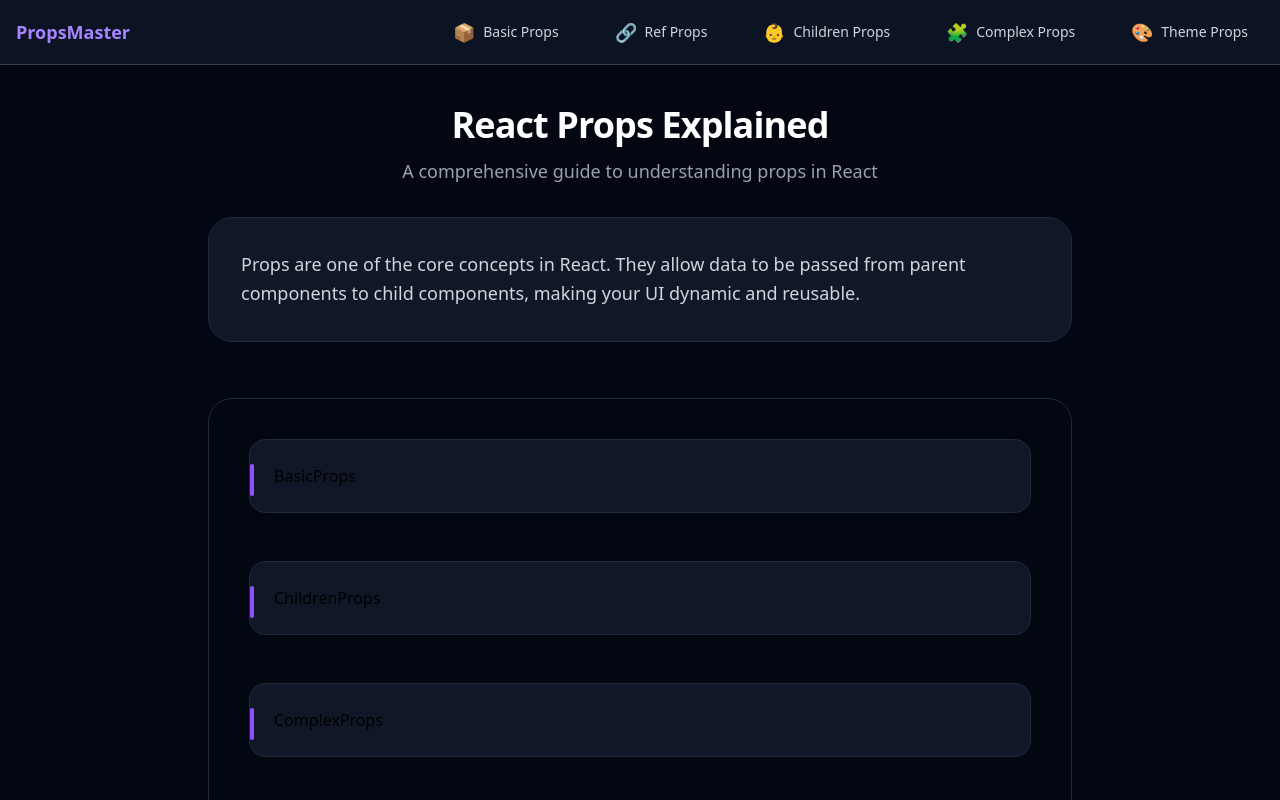
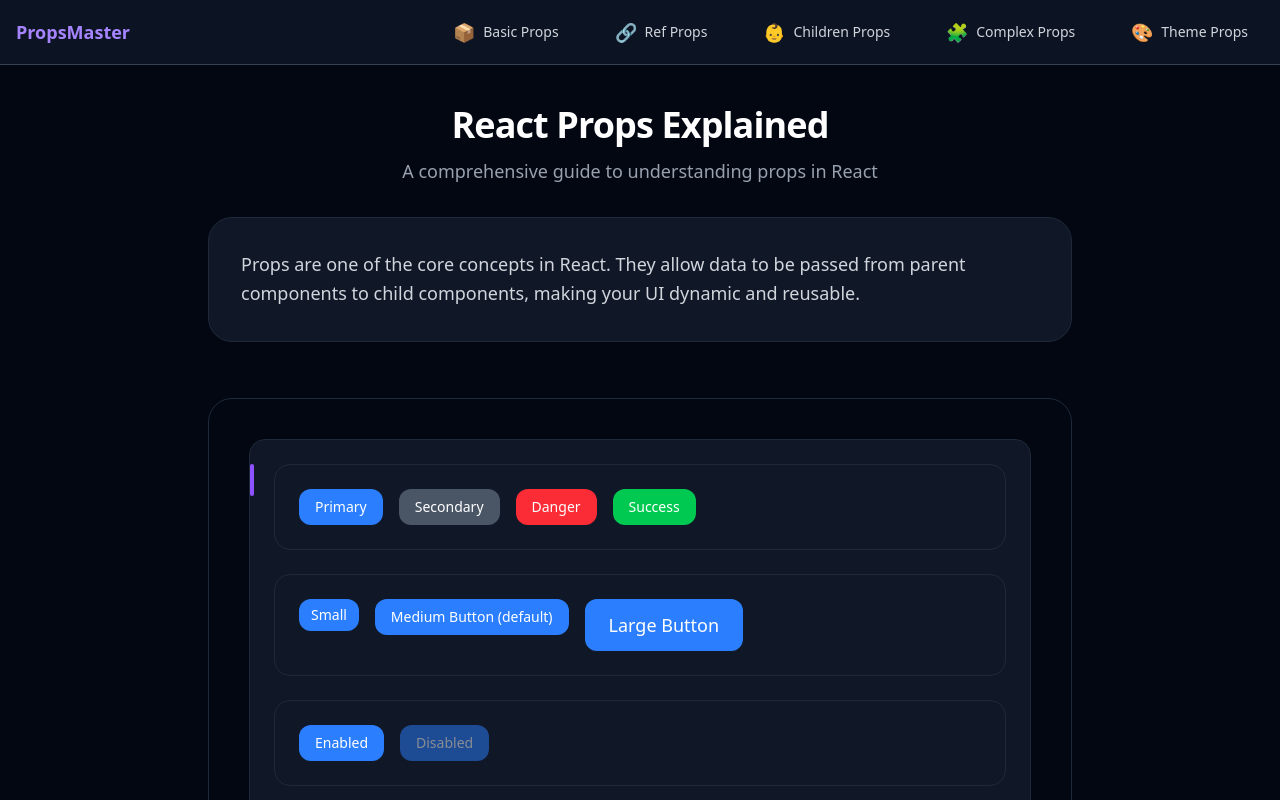
Before and after one commit to Shubhamdeulkar06/Advance-props-and-components, a React (Vite) app: page / in a window 1280 px wide. Shown: the top 800 px of the page. Built offline with nearby package versions, Linux system fonts and the light colour scheme; the HTML template or start-up script is replaced by a standard one.

Commit message:
BasicProps component complete

```diff
--- a/src/components/BasicProps.jsx
+++ b/src/components/BasicProps.jsx
@@ -1,9 +1,121 @@
-import React from 'react'
+import React, { useState } from "react";
+
+export function Button({
+  text,
+  color = "primary",
+  size = "medium",
+  onClick,
+  disabled = false,
+}) {
+  return (
+    <button
+      disabled={disabled}
+      onClick={!disabled ? onClick : undefined}
+      className={`
+        rounded-xl font-medium transition-all duration-200
+        focus:outline-none focus:ring-2 focus:ring-violet-400
+
+        ${size === "small" && "px-3 py-1.5 text-sm"}
+        ${size === "medium" && "px-4 py-2 text-sm"}
+        ${size === "large" && "px-6 py-3 text-lg"}
+
+        ${color === "primary" && "bg-blue-500 text-white hover:bg-blue-600"}
+        ${color === "secondary" && "bg-gray-600 text-white hover:bg-gray-700"}
+        ${color === "danger" && "bg-red-500 text-white hover:bg-red-600"}
+        ${color === "success" && "bg-green-500 text-white hover:bg-green-600"}
+
+        ${disabled && "opacity-50 cursor-not-allowed hover:bg-opacity-50"}
+      `}
+    >
+      {text}
+    </button>
+  );
+}
 
 function BasicProps() {
+  const [clickCount, setClickCount] = useState(0);
+
   return (
-    <div>BasicProps</div>
-  )
+    <div className="space-y-6">
+      {/* Buttons Card */}
+      <div className="flex flex-wrap gap-4 p-6 rounded-2xl bg-gray-900 border border-gray-800">
+        <Button
+          text="Primary"
+          color="primary"
+          onClick={() => setClickCount(clickCount + 1)}
+        />
+
+        <Button
+          text="Secondary"
+          color="secondary"
+          onClick={() => setClickCount(clickCount + 1)}
+        />
+
+        <Button
+          text="Danger"
+          color="danger"
+          onClick={() => setClickCount(clickCount + 1)}
+        />
+
+        <Button
+          text="Success"
+          color="success"
+          onClick={() => setClickCount(clickCount + 1)}
+        />
+      </div>
+      <div className="flex flex-wrap gap-4 p-6 rounded-2xl bg-gray-900 border border-gray-800">
+        <span>
+          <Button
+            text="Small"
+            size="small"
+            color="primary"
+            onClick={() => setClickCount(clickCount + 1)}
+          />
+        </span>
+        <span>
+          <Button
+            text="Medium Button (default)"
+            color="primary"
+            onClick={() => setClickCount(clickCount + 1)}
+          />
+        </span>
+        <span>
+          <Button
+            text="Large Button"
+            color="primary"
+            size="large"
+            onClick={() => setClickCount(clickCount + 1)}
+          />
+        </span>
+      </div>
+      <div className="flex flex-wrap gap-4 p-6 rounded-2xl bg-gray-900 border border-gray-800">
+        <Button
+          text="Enabled"
+          color="primary"
+          onClick={() => setClickCount(clickCount + 1)}
+        />
+
+        <Button text="Disabled" color="primary" disabled />
+      </div>
+
+      {/* Counter Card */}
+      <div className="flex items-center justify-between p-5 rounded-2xl bg-gray-900 border border-gray-800">
+        <h3 className="text-gray-300 text-base font-medium">Total Clicks</h3>
+        <div className="flex gap-4">
+          <span className="bg-violet-500 text-white text-md font-bold px-4 py-2 rounded-xl shadow-md">
+            {clickCount}
+          </span>
+          <span>
+            <Button
+              text="Reset"
+              color="danger"
+              onClick={() => setClickCount(0)}
+            />
+          </span>
+        </div>
+      </div>
+    </div>
+  );
 }
 
-export default BasicProps
+export default BasicProps;
```
